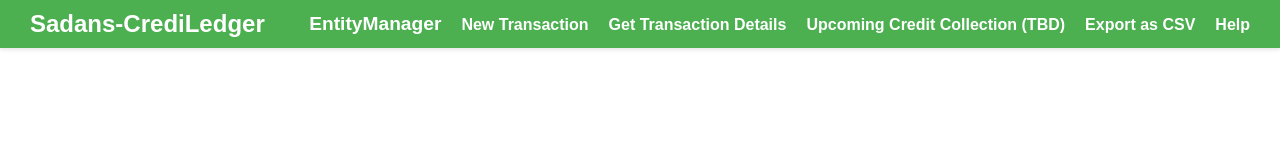
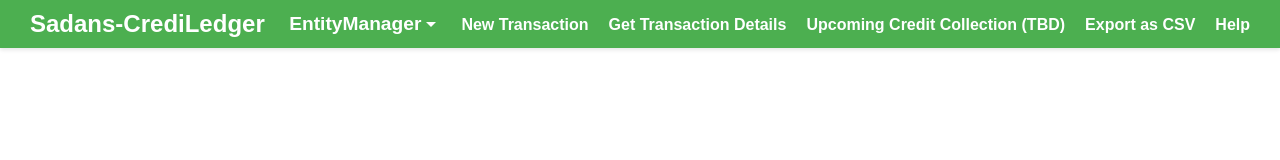
Before and after one commit to chinmayck-etrillium/sadans-backend, a React (Vite) app in the folder sadans-frontend/: page / in a window 1280 px wide. Shown: the top 160 px of the page. Built offline with nearby package versions, Linux system fonts and the light colour scheme.

Commit message:
Added arrow on the dropdown

```diff
--- a/sadans-frontend/src/components/Header/Header.css
+++ b/sadans-frontend/src/components/Header/Header.css
@@ -7,7 +7,7 @@
     /* Green background */
     color: white;
     box-shadow: 0 2px 4px rgba(0, 0, 0, 0.1);
-    font-family: 'Poppins',sans-serif;
+    font-family: 'Poppins', sans-serif;
     font-size: larger;
     font-weight: 600;
 }
@@ -54,3 +54,33 @@
     border: #4CAF50;
     color: white;
 }
+
+.navbar-item.dropdown-item {
+    position: relative;
+    padding-right: 20px;
+}
+
+.navbar-item.dropdown-item::after {
+    content: '';
+    position: absolute;
+    right: 5px;
+    top: 50%;
+    transform: translateY(-20%) rotate(180deg);
+    /* Initial state: no rotation */
+    border-width: 5px;
+    border-style: solid;
+    border-color: transparent transparent rgb(255, 255, 255) transparent;
+    pointer-events: none;
+    transition: transform 0.3s ease;
+    /* Smooth transition for rotation */
+}
+
+/* Rotate arrow on hover or when dropdown is active */
+.navbar-item.dropdown-item:hover::after,
+.navbar-item.dropdown-item.active::after {
+    transform: translateY(-50%) rotate(180deg);
+    /* Rotate 180 degrees */
+    border-color: black transparent transparent transparent;
+    /* Inverted arrow color */
+    transition: transform 0.3s ease;
+}
```
